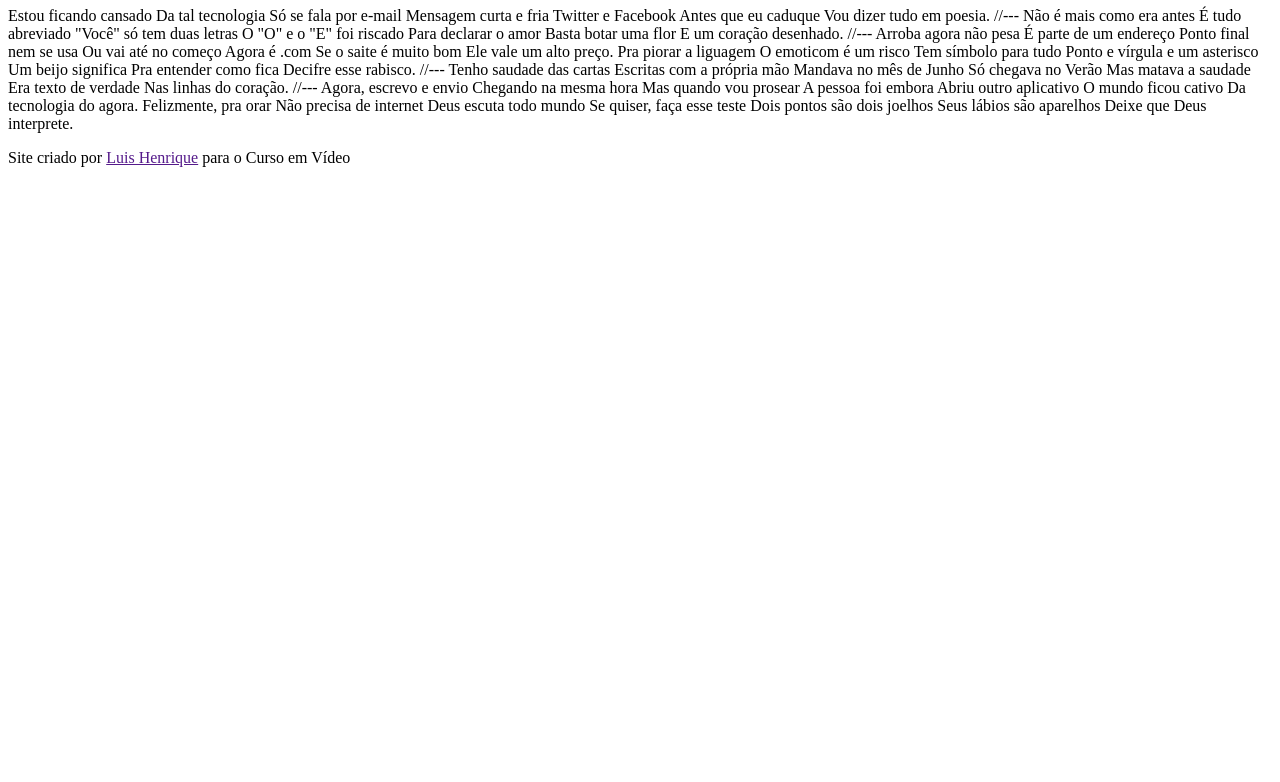
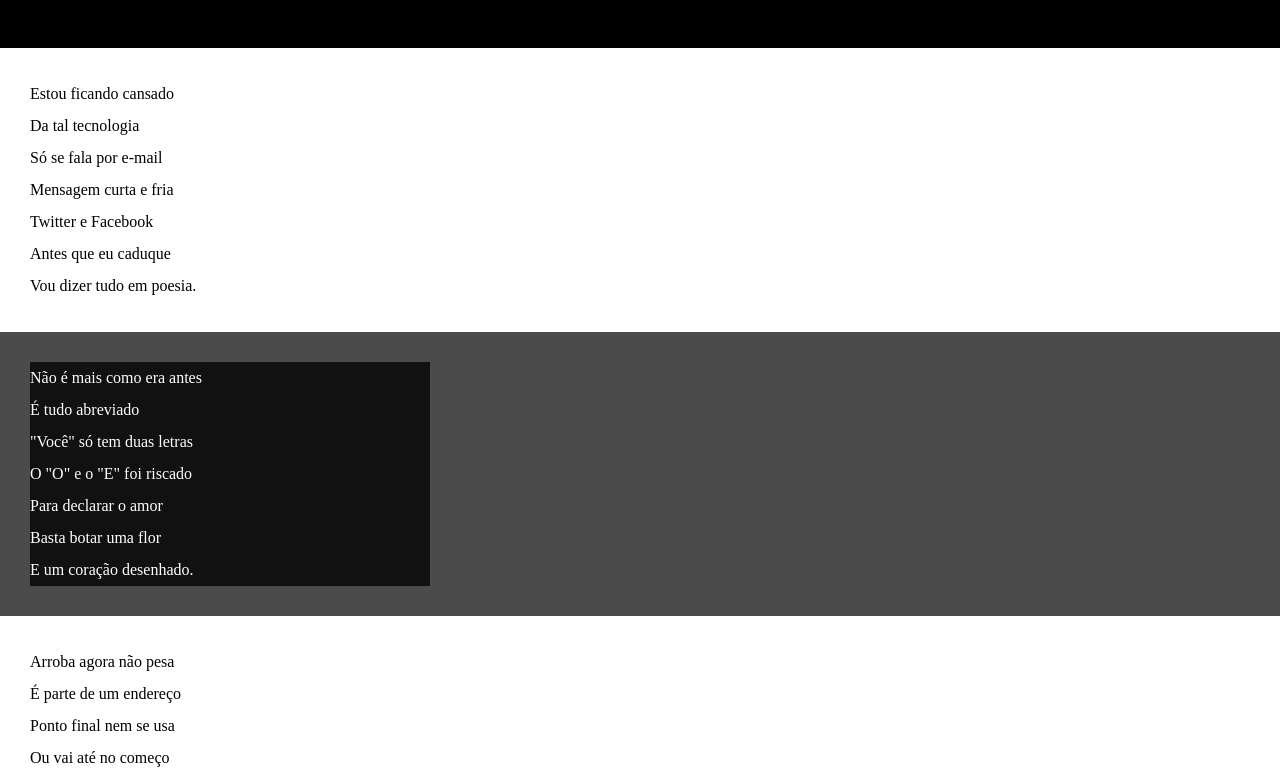
Before and after one commit to LuisHenriqueSantana/html-css, a plain HTML site: page exercícios/d12/pacote-d012/index.html in a window 1280 px wide. Shown: the part 107-889 px from the top of the page. Before the commit the page ends 800 px from the top, so only its background shows below. Drawn offline with Linux system fonts and the light colour scheme.

Commit message:
atualizei o d12

```diff
--- a/exercícios/d12/pacote-d012/index.html
+++ b/exercícios/d12/pacote-d012/index.html
@@ -4,6 +4,7 @@
     <meta charset="UTF-8">
     <meta name="viewport" content="width=device-width, initial-scale=1.0">
     <title>Projeto Cordel</title>
+    <link rel="stylesheet" href="style.css">
 </head>
 <body>
     <header>
@@ -12,72 +13,88 @@
     </header>
 
 <main>
-    Estou ficando cansado
-    Da tal tecnologia
-    Só se fala por e-mail
-    Mensagem curta e fria
-    Twitter e Facebook
-    Antes que eu caduque
-    Vou dizer tudo em poesia.
+    <section class="normal">
+        <p>
+            Estou ficando cansado<br>
+            Da tal tecnologia<br>
+            Só se fala por e-mail<br>
+            Mensagem curta e fria<br>
+            Twitter e Facebook<br>
+            Antes que eu caduque<br>
+            Vou dizer tudo em poesia.
+        </p>
+    </section>
 
-    //---
+    <section class="imagem">
+        <p>
+            Não é mais como era antes<br>
+            É tudo abreviado<br>
+            "Você" só tem duas letras<br>
+            O "O" e o "E" foi riscado<br>
+            Para declarar o amor<br>
+            Basta botar uma flor<br>
+            E um coração desenhado.
+        </p>
+    </section>
 
-    Não é mais como era antes
-    É tudo abreviado
-    "Você" só tem duas letras
-    O "O" e o "E" foi riscado
-    Para declarar o amor
-    Basta botar uma flor
-    E um coração desenhado.
+    <section class="normal">
+        <p>
+            Arroba agora não pesa<br>
+            É parte de um endereço<br>
+            Ponto final nem se usa<br>
+            Ou vai até no começo<br>
+            Agora é .com<br>
+            Se o saite é muito bom<br>
+            Ele vale um alto preço.<br>
+        </p>
 
-    //---
+        <p>
+            Pra piorar a liguagem<br>
+            O emoticom é um risco<br>
+            Tem símbolo para tudo<br>
+            Ponto e vírgula e um asterisco<br>
+            Um beijo significa<br>
+            Pra entender como fica<br>
+            Decifre esse rabisco.
+        </p>
+    </section>
 
-    Arroba agora não pesa
-    É parte de um endereço
-    Ponto final nem se usa
-    Ou vai até no começo
-    Agora é .com
-    Se o saite é muito bom
-    Ele vale um alto preço.
+    <section class="imagem">
+        <p>
+            Tenho saudade das cartas<br>
+            Escritas com a própria mão<br>
+            Mandava no mês de Junho<br>
+            Só chegava no Verão<br>
+            Mas matava a saudade<br>
+            Era texto de verdade<br>
+            Nas linhas do coração.
+        </p>
+    </section>
 
-    Pra piorar a liguagem
-    O emoticom é um risco
-    Tem símbolo para tudo
-    Ponto e vírgula e um asterisco
-    Um beijo significa
-    Pra entender como fica
-    Decifre esse rabisco.
+    <section class="normal">
+        <p>
+            Agora, escrevo e envio<br>
+            Chegando na mesma hora<br>
+            Mas quando vou prosear<br>
+            A pessoa foi embora<br>
+            Abriu outro aplicativo<br>
+            O mundo ficou cativo<br>
+            Da tecnologia do agora.<br>
+        </p>
 
-    //---
-
-    Tenho saudade das cartas
-    Escritas com a própria mão
-    Mandava no mês de Junho
-    Só chegava no Verão
-    Mas matava a saudade
-    Era texto de verdade
-    Nas linhas do coração.
-
-    //---
-
-    Agora, escrevo e envio
-    Chegando na mesma hora
-    Mas quando vou prosear
-    A pessoa foi embora
-    Abriu outro aplicativo
-    O mundo ficou cativo
-    Da tecnologia do agora.
-
-    Felizmente, pra orar
-    Não precisa de internet
-    Deus escuta todo mundo
-    Se quiser, faça esse teste
-    Dois pontos são dois joelhos
-    Seus lábios são aparelhos
-    Deixe que Deus interprete.
+        <p>
+            Felizmente, pra orar<br>
+            Não precisa de internet<br>
+            Deus escuta todo mundo<br>
+            Se quiser, faça esse teste<br>
+            Dois pontos são dois joelhos<br>
+            Seus lábios são aparelhos<br>
+            Deixe que Deus interprete.
+        </p>
+    </section>
 </main>
 <footer>
-    <p>Site criado por <a href="" target="_blank">Luis Henrique</a> para o Curso em Vídeo</p>
+    <p>Site criado por <a href="https://github.com/LuisHenriqueSantana" target="_blank">Luis Henrique</a> para o <a href="https://www.cursoemvideo.com/" target="_blank">Curso em Vídeo</a></p>
 </footer>
 </body>
 </html>
--- /dev/null
+++ b/exercícios/d12/pacote-d012/style.css
@@ -0,0 +1,66 @@
+@charset "UTF-8";
+
+*{
+    margin: 0;
+    padding: 0;
+    /*font-size: 1em;*/
+}
+
+html, body {
+    min-width: 100vh;
+    background-color: darkgrey;
+
+}
+
+header {
+    background-color: black;
+    color: white;
+    text-align: center;
+}
+
+header h1{
+    padding-top: 50px;
+    font-variant: small-caps;
+}
+
+header p{
+    padding-bottom: 50px;
+}
+
+a {
+    color: white;
+    text-decoration: none;
+    font-weight: bolder;
+}
+
+a:hover {
+    text-decoration: underline;
+}
+
+section {
+    padding-top: 10vh;
+    padding-bottom: 10vh;
+    line-height: 2em;
+    padding: 30px;
+}
+
+section.normal {
+    background-color: white;
+    color: black;
+}
+
+section.imagem {
+    background-color: rgba(0, 0, 0, 0.555);
+}
+
+section.imagem > p{
+    background-color: rgba(0, 0, 0, 0.767);
+    color: white;
+    width: 400px;
+}
+
+footer {
+    text-align: center;
+    background-color: black;
+    color: white;
+}
```
